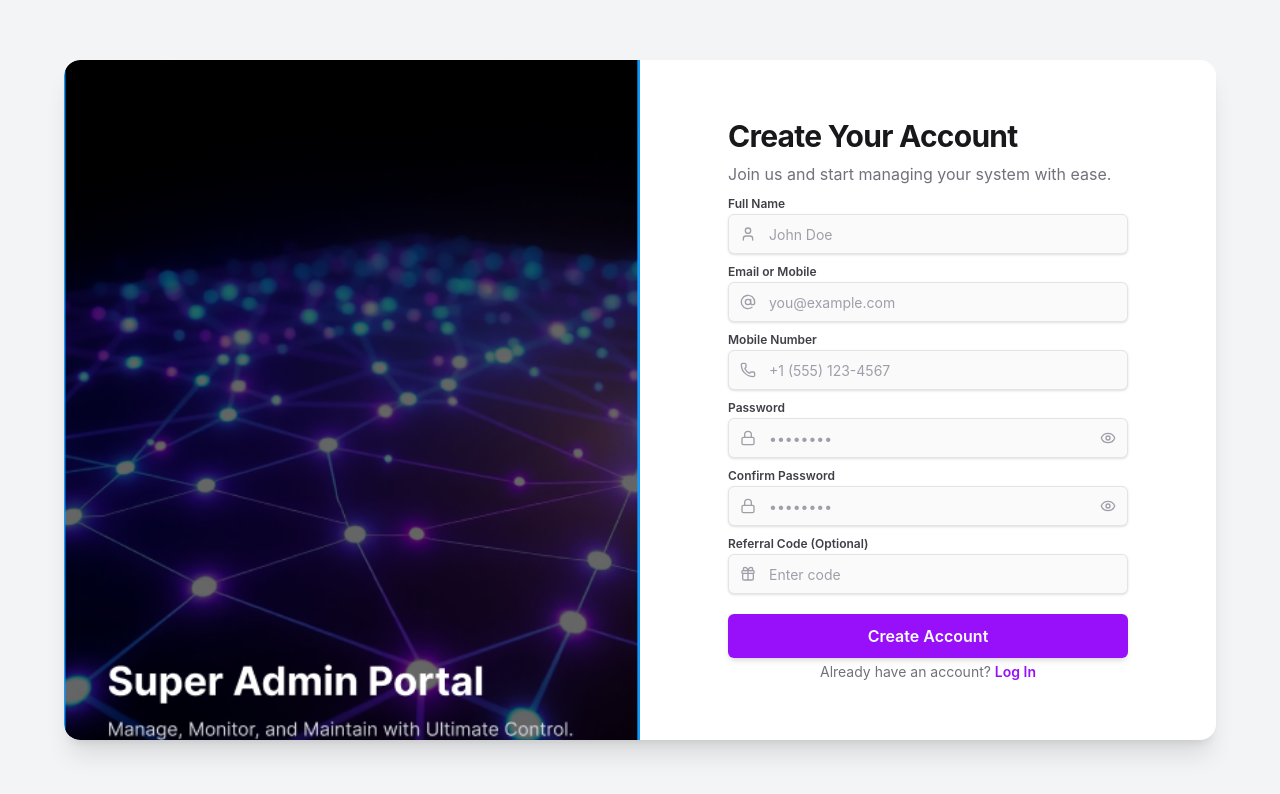
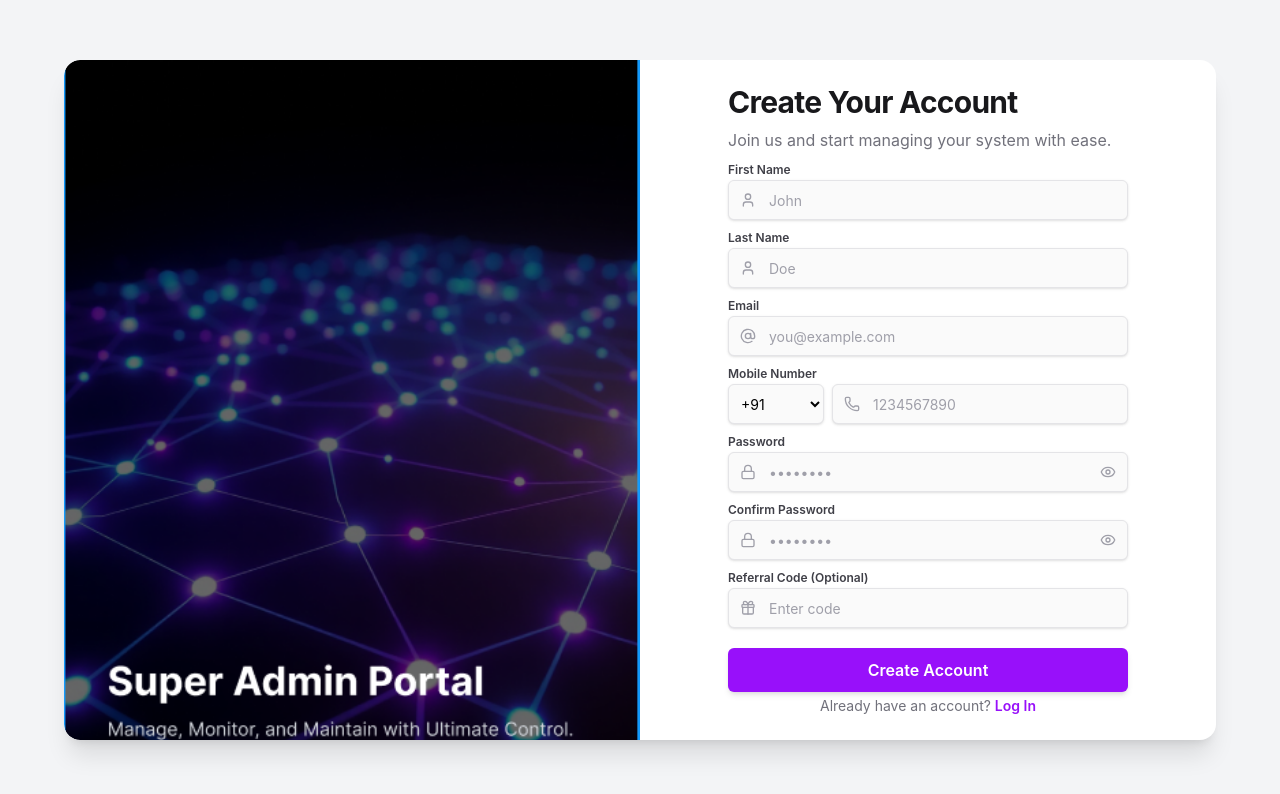
Before and after one commit to sandeep3642/stealth, a React (Vite) app: page / in a window 1280 px wide. Both pictures are taken after a click on the button "Sign Up". Shown: the top 794 px of the page. Built offline with nearby package versions, Linux system fonts and the light colour scheme.

Commit message:
login signup Api setup

```diff
--- a/package.json
+++ b/package.json
@@ -10,10 +10,12 @@
     "preview": "vite preview"
   },
   "dependencies": {
+    "axios": "^1.13.2",
     "lucide-react": "^0.562.0",
     "react": "^19.2.0",
     "react-dom": "^19.2.0",
     "react-router-dom": "^7.12.0",
+    "react-toastify": "^11.0.5",
     "recharts": "^3.6.0"
   },
   "devDependencies": {
--- a/src/components/Login.jsx
+++ b/src/components/Login.jsx
@@ -1,21 +1,47 @@
-
 import { useState } from 'react';
 import { AtSign, Lock, Eye, EyeOff } from 'lucide-react';
 import { useNavigate } from 'react-router-dom';
+import { loginUser } from '../pages/Auth/auth';
 
-// Login Component
 export function LoginComponent({ onSwitchToRegister }) {
- const [showPassword, setShowPassword] = useState(false);
+  const [showPassword, setShowPassword] = useState(false);
   const [rememberMe, setRememberMe] = useState(false);
   const [email, setEmail] = useState('');
   const [password, setPassword] = useState('');
-    const navigate = useNavigate();
+  const [loading, setLoading] = useState(false);
+  const [error, setError] = useState('');
+  const navigate = useNavigate();
 
-  const handleLogin = () => {
-    console.log('Login:', { email, password, rememberMe });
-    // Call onLoginSuccess to trigger navigation
-    navigate("/dashboard")
+  const handleLogin = async () => {
+    if (!email || !password) {
+      setError('Please enter email and password');
+      return;
+    }
 
+    try {
+      setLoading(true);
+      setError('');
+
+      const response = await loginUser(email, password);
+
+      // Store token in localStorage
+      if (response.token) {
+        localStorage.setItem('authToken', response.token);
+      }
+
+      // Store user data if needed
+      if (response.user) {
+        localStorage.setItem('user', JSON.stringify(response.user));
+      }
+
+      // Navigate to dashboard
+      navigate("/dashboard");
+    } catch (err) {
+      setError(err.response?.data?.message || 'Login failed. Please try again.');
+      console.error('Login error:', err);
+    } finally {
+      setLoading(false);
+    }
   };
 
   return (
@@ -26,6 +52,12 @@ export function LoginComponent({ onSwitchToRegister }) {
       </div>
 
       <div className="space-y-6">
+        {error && (
+          <div className="p-3 text-sm text-red-600 bg-red-50 border border-red-200 rounded-md">
+            {error}
+          </div>
+        )}
+
         <div className="space-y-4">
           <div className="space-y-2">
             <label className="text-sm font-semibold text-zinc-700">Email or Mobile</label>
@@ -53,6 +85,7 @@ export function LoginComponent({ onSwitchToRegister }) {
                 type={showPassword ? "text" : "password"}
                 value={password}
                 onChange={(e) => setPassword(e.target.value)}
+                onKeyPress={(e) => e.key === 'Enter' && handleLogin()}
                 className="flex h-11 w-full rounded-md border border-zinc-200 bg-zinc-50 px-3 py-1 pl-10 pr-10 text-sm shadow-sm transition-colors placeholder:text-zinc-400 focus-visible:outline-none focus-visible:ring-1 focus-visible:ring-purple-600 focus:border-purple-600"
                 placeholder="••••••••"
               />
@@ -96,9 +129,10 @@ export function LoginComponent({ onSwitchToRegister }) {
 
         <button
           onClick={handleLogin}
-          className="inline-flex items-center justify-center rounded-md text-base font-semibold transition-colors w-full h-11 bg-purple-600 text-white shadow-md hover:bg-purple-700 focus-visible:outline-none focus-visible:ring-1 focus-visible:ring-purple-600"
+          disabled={loading}
+          className="inline-flex items-center justify-center rounded-md text-base font-semibold transition-colors w-full h-11 bg-purple-600 text-white shadow-md hover:bg-purple-700 focus-visible:outline-none focus-visible:ring-1 focus-visible:ring-purple-600 disabled:opacity-50 disabled:cursor-not-allowed"
         >
-          Login
+          {loading ? 'Logging in...' : 'Login'}
         </button>
       </div>
 
--- a/src/components/Register.jsx
+++ b/src/components/Register.jsx
@@ -1,25 +1,103 @@
 import { useState } from "react";
 import { AtSign, Lock, Eye, EyeOff, User, Phone, Gift } from 'lucide-react';
+import { useNavigate } from 'react-router-dom';
+import { registerUser } from "../pages/Auth/auth";
 
-// Register Component
 export function RegisterComponent({ onSwitchToLogin }) {
   const [showPassword, setShowPassword] = useState(false);
   const [showConfirmPassword, setShowConfirmPassword] = useState(false);
+  const [loading, setLoading] = useState(false);
+  const [error, setError] = useState('');
+  const [success, setSuccess] = useState('');
+  const navigate = useNavigate();
+
   const [formData, setFormData] = useState({
-    fullName: '',
+    firstName: '',
+    lastName: '',
     email: '',
-    mobile: '',
+    mobileNo: '',
+    countryCode: '+91',
     password: '',
     confirmPassword: '',
-    referralCode: ''
+    refferalCode: '' // Note: API uses 'refferalCode' with double 'f'
   });
+
+  // Common country codes
+  const countryCodes = [
+    { code: '+91', country: 'India' },
+    { code: '+1', country: 'USA/Canada' },
+    { code: '+44', country: 'UK' },
+    { code: '+61', country: 'Australia' },
+    { code: '+971', country: 'UAE' },
+    { code: '+65', country: 'Singapore' },
+    { code: '+60', country: 'Malaysia' },
+    { code: '+86', country: 'China' },
+    { code: '+81', country: 'Japan' },
+    { code: '+82', country: 'South Korea' },
+  ];
 
   const handleChange = (field, value) => {
     setFormData(prev => ({ ...prev, [field]: value }));
+    setError('');
   };
 
-  const handleRegister = () => {
-    console.log('Register:', formData);
+  const validateForm = () => {
+    if (!formData.firstName.trim()) {
+      setError('First name is required');
+      return false;
+    }
+    if (!formData.lastName.trim()) {
+      setError('Last name is required');
+      return false;
+    }
+    if (!formData.email.trim()) {
+      setError('Email is required');
+      return false;
+    }
+    if (!formData.mobileNo.trim()) {
+      setError('Mobile number is required');
+      return false;
+    }
+    if (!formData.password) {
+      setError('Password is required');
+      return false;
+    }
+    if (formData.password.length < 6) {
+      setError('Password must be at least 6 characters');
+      return false;
+    }
+    if (formData.password !== formData.confirmPassword) {
+      setError('Passwords do not match');
+      return false;
+    }
+    return true;
+  };
+
+  const handleRegister = async () => {
+    if (!validateForm()) return;
+
+    try {
+      setLoading(true);
+      setError('');
+
+      // Prepare data for API (remove confirmPassword as it's not needed)
+      const { confirmPassword, ...registerData } = formData;
+
+      const response = await registerUser(registerData);
+
+      setSuccess('Registration successful! Redirecting to login...');
+
+      // Wait 2 seconds then switch to login
+      setTimeout(() => {
+        onSwitchToLogin();
+      }, 2000);
+
+    } catch (err) {
+      setError(err.response?.data?.message || 'Registration failed. Please try again.');
+      console.error('Registration error:', err);
+    } finally {
+      setLoading(false);
+    }
   };
 
   return (
@@ -30,32 +108,61 @@ export function RegisterComponent({ onSwitchToLogin }) {
       </div>
 
       <div className="space-y-1">
-        {/* Full Name */}
+        {error && (
+          <div className="p-3 text-sm text-red-600 bg-red-50 border border-red-200 rounded-md">
+            {error}
+          </div>
+        )}
+
+        {success && (
+          <div className="p-3 text-sm text-green-600 bg-green-50 border border-green-200 rounded-md">
+            {success}
+          </div>
+        )}
+
+        {/* First Name */}
         <div className="space-y-1.5">
-          <label className="text-xs font-semibold text-zinc-700">Full Name</label>
+          <label className="text-xs font-semibold text-zinc-700">First Name</label>
           <div className="relative">
             <div className="absolute left-3 top-1/2 -translate-y-1/2 text-zinc-400">
               <User className="h-4 w-4" />
             </div>
             <input
               type="text"
-              value={formData.fullName}
-              onChange={(e) => handleChange('fullName', e.target.value)}
+              value={formData.firstName}
+              onChange={(e) => handleChange('firstName', e.target.value)}
               className="flex h-10 w-full rounded-md border border-zinc-200 bg-zinc-50 px-3 py-1 pl-10 text-sm shadow-sm transition-colors placeholder:text-zinc-400 focus-visible:outline-none focus-visible:ring-1 focus-visible:ring-purple-600 focus:border-purple-600"
-              placeholder="John Doe"
+              placeholder="John"
+            />
+          </div>
+        </div>
+
+        {/* Last Name */}
+        <div className="space-y-1.5">
+          <label className="text-xs font-semibold text-zinc-700">Last Name</label>
+          <div className="relative">
+            <div className="absolute left-3 top-1/2 -translate-y-1/2 text-zinc-400">
+              <User className="h-4 w-4" />
+            </div>
+            <input
+              type="text"
+              value={formData.lastName}
+              onChange={(e) => handleChange('lastName', e.target.value)}
+              className="flex h-10 w-full rounded-md border border-zinc-200 bg-zinc-50 px-3 py-1 pl-10 text-sm shadow-sm transition-colors placeholder:text-zinc-400 focus-visible:outline-none focus-visible:ring-1 focus-visible:ring-purple-600 focus:border-purple-600"
+              placeholder="Doe"
             />
           </div>
         </div>
 
         {/* Email */}
         <div className="space-y-1.5">
-          <label className="text-xs font-semibold text-zinc-700">Email or Mobile</label>
+          <label className="text-xs font-semibold text-zinc-700">Email</label>
           <div className="relative">
             <div className="absolute left-3 top-1/2 -translate-y-1/2 text-zinc-400">
               <AtSign className="h-4 w-4" />
             </div>
             <input
-              type="text"
+              type="email"
               value={formData.email}
               onChange={(e) => handleChange('email', e.target.value)}
               className="flex h-10 w-full rounded-md border border-zinc-200 bg-zinc-50 px-3 py-1 pl-10 text-sm shadow-sm transition-colors placeholder:text-zinc-400 focus-visible:outline-none focus-visible:ring-1 focus-visible:ring-purple-600 focus:border-purple-600"
@@ -64,20 +171,33 @@ export function RegisterComponent({ onSwitchToLogin }) {
           </div>
         </div>
 
-        {/* Mobile Number */}
+        {/* Mobile Number with Country Code */}
         <div className="space-y-1.5">
           <label className="text-xs font-semibold text-zinc-700">Mobile Number</label>
-          <div className="relative">
+          <div className="flex gap-2">
+            <select
+              value={formData.countryCode}
+              onChange={(e) => handleChange('countryCode', e.target.value)}
+              className="flex h-10 w-24 rounded-md border border-zinc-200 bg-zinc-50 px-2 text-sm shadow-sm transition-colors focus-visible:outline-none focus-visible:ring-1 focus-visible:ring-purple-600 focus:border-purple-600"
+            >
+              {countryCodes.map((item) => (
+                <option key={item.code} value={item.code}>
+                  {item.code}
+                </option>
+              ))}
+            </select>
+            <div className="relative flex-1">
               <div className="absolute left-3 top-1/2 -translate-y-1/2 text-zinc-400">
                 <Phone className="h-4 w-4" />
               </div>
               <input
                 type="tel"
-              value={formData.mobile}
-              onChange={(e) => handleChange('mobile', e.target.value)}
+                value={formData.mobileNo}
+                onChange={(e) => handleChange('mobileNo', e.target.value)}
                 className="flex h-10 w-full rounded-md border border-zinc-200 bg-zinc-50 px-3 py-1 pl-10 text-sm shadow-sm transition-colors placeholder:text-zinc-400 focus-visible:outline-none focus-visible:ring-1 focus-visible:ring-purple-600 focus:border-purple-600"
-              placeholder="+1 (555) 123-4567"
+                placeholder="1234567890"
               />
+            </div>
           </div>
         </div>
 
@@ -136,8 +256,8 @@ export function RegisterComponent({ onSwitchToLogin }) {
             </div>
             <input
               type="text"
-              value={formData.referralCode}
-              onChange={(e) => handleChange('referralCode', e.target.value)}
+              value={formData.refferalCode}
+              onChange={(e) => handleChange('refferalCode', e.target.value)}
               className="flex h-10 w-full rounded-md border border-zinc-200 bg-zinc-50 px-3 py-1 pl-10 text-sm shadow-sm transition-colors placeholder:text-zinc-400 focus-visible:outline-none focus-visible:ring-1 focus-visible:ring-purple-600 focus:border-purple-600"
               placeholder="Enter code"
             />
@@ -146,9 +266,10 @@ export function RegisterComponent({ onSwitchToLogin }) {
 
         <button
           onClick={handleRegister}
-          className="inline-flex items-center justify-center rounded-md text-base font-semibold transition-colors w-full h-11 mt-4 bg-purple-600 text-white shadow-md hover:bg-purple-700 focus-visible:outline-none focus-visible:ring-1 focus-visible:ring-purple-600"
+          disabled={loading}
+          className="inline-flex items-center justify-center rounded-md text-base font-semibold transition-colors w-full h-11 mt-4 bg-purple-600 text-white shadow-md hover:bg-purple-700 focus-visible:outline-none focus-visible:ring-1 focus-visible:ring-purple-600 disabled:opacity-50 disabled:cursor-not-allowed"
         >
-          Create Account
+          {loading ? 'Creating Account...' : 'Create Account'}
         </button>
       </div>
 
--- /dev/null
+++ b/src/pages/Auth/auth.js
@@ -0,0 +1,12 @@
+// src/features/auth/authService.js
+import api from "../../services/apiService";
+
+export const loginUser = async (email, password) => {
+  const res = await api.post("/api/auth/login", { email, password });
+  return res.data;
+};
+
+export const registerUser = async (userData) => {
+  const res = await api.post("/api/auth/signup", userData);
+  return res.data;
+};
```
Also changed, not shown: src/services/apiService.js (added, +41 -0 lines), 1 other file (tests, documents, lock files or other folders). Lines whose indentation alone changed are shown as unchanged.
